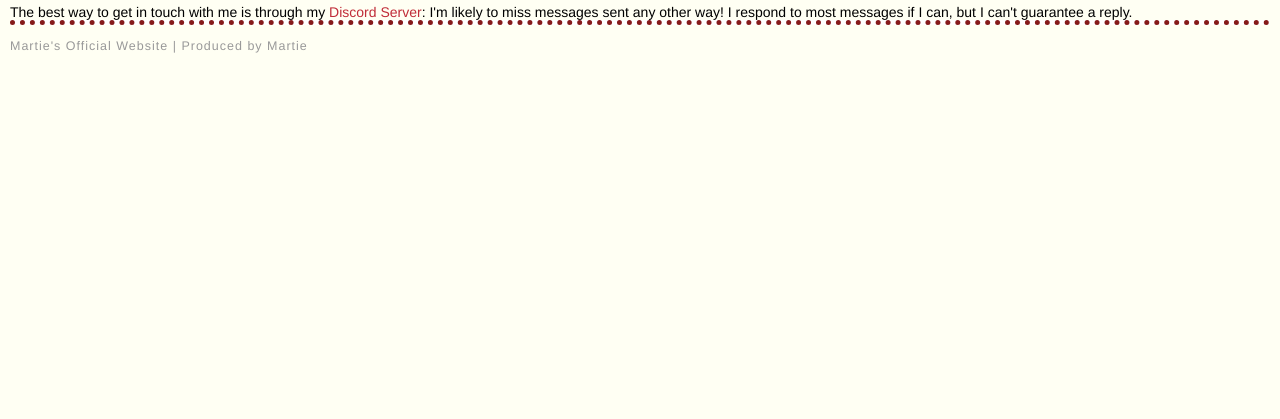
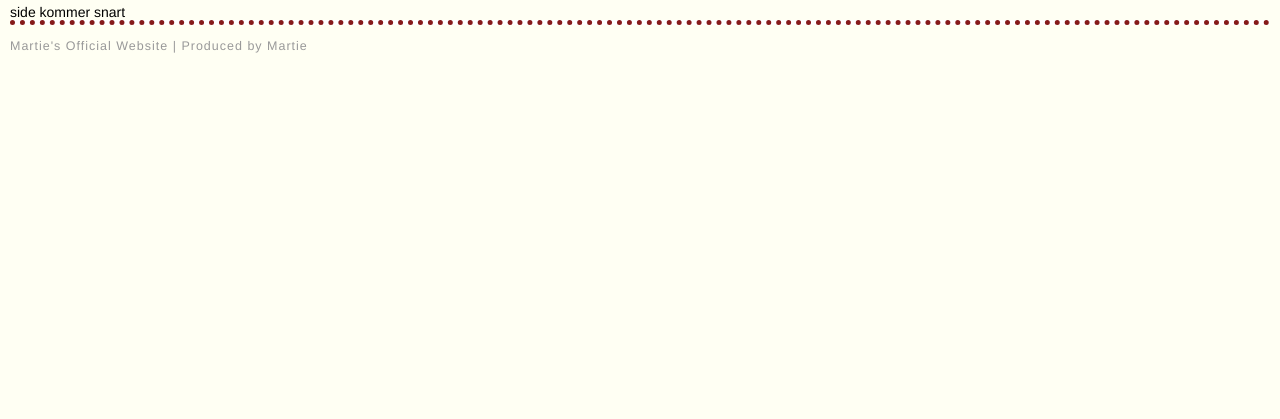
Before and after one commit to Martie06/gallery, a plain HTML site: page contact.html in a window 1280 px wide. Shown: the part 381-800 px from the top of the page. Drawn offline with Linux system fonts and the light colour scheme.

Commit message:
Update contact.html

```diff
--- a/contact.html
+++ b/contact.html
@@ -22,7 +22,7 @@
 
 
         <p>
-          The best way to get in touch with me is through my <a href="https://discord.gg/eKF5drR">Discord Server</a>: I'm likely to miss messages sent any other way! I respond to most messages if I can, but I can't guarantee a reply.
+          side kommer snart
         </p>
 
     </div>
```
